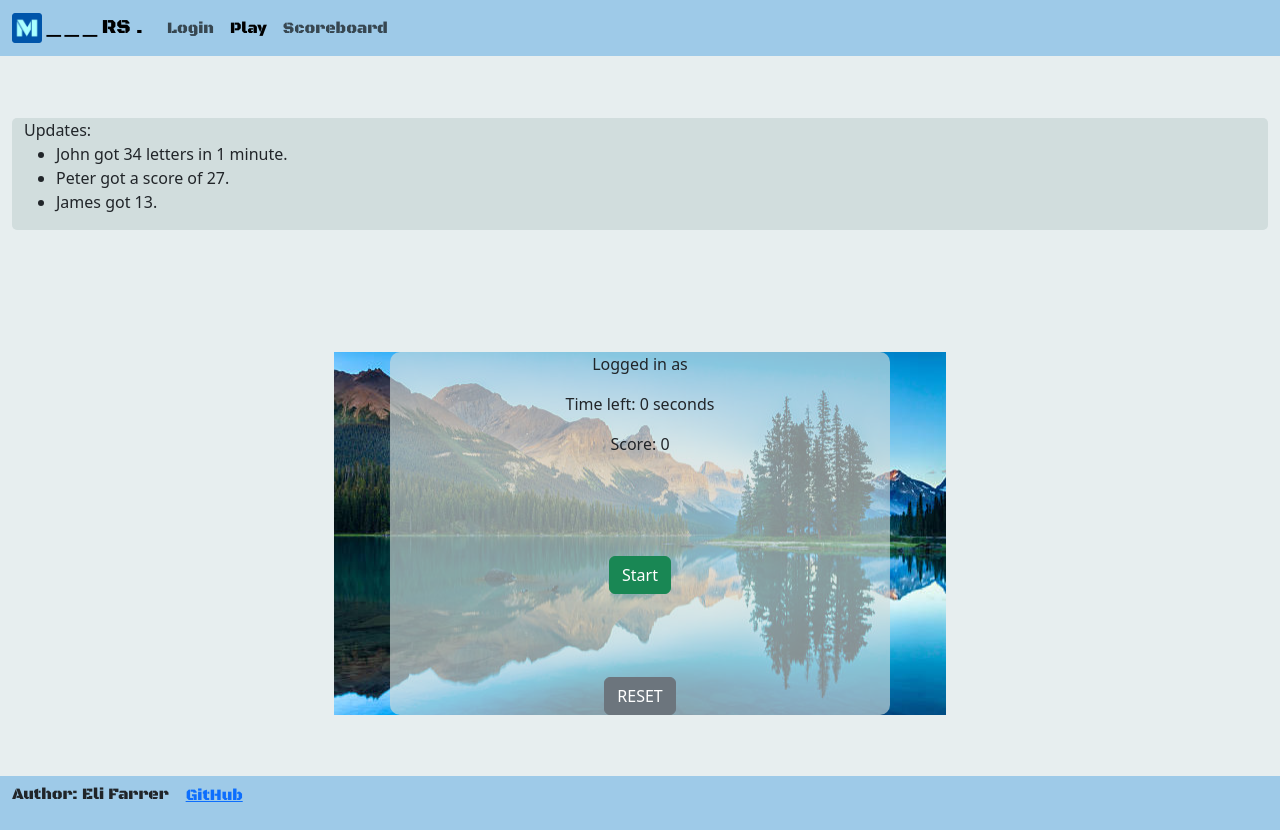
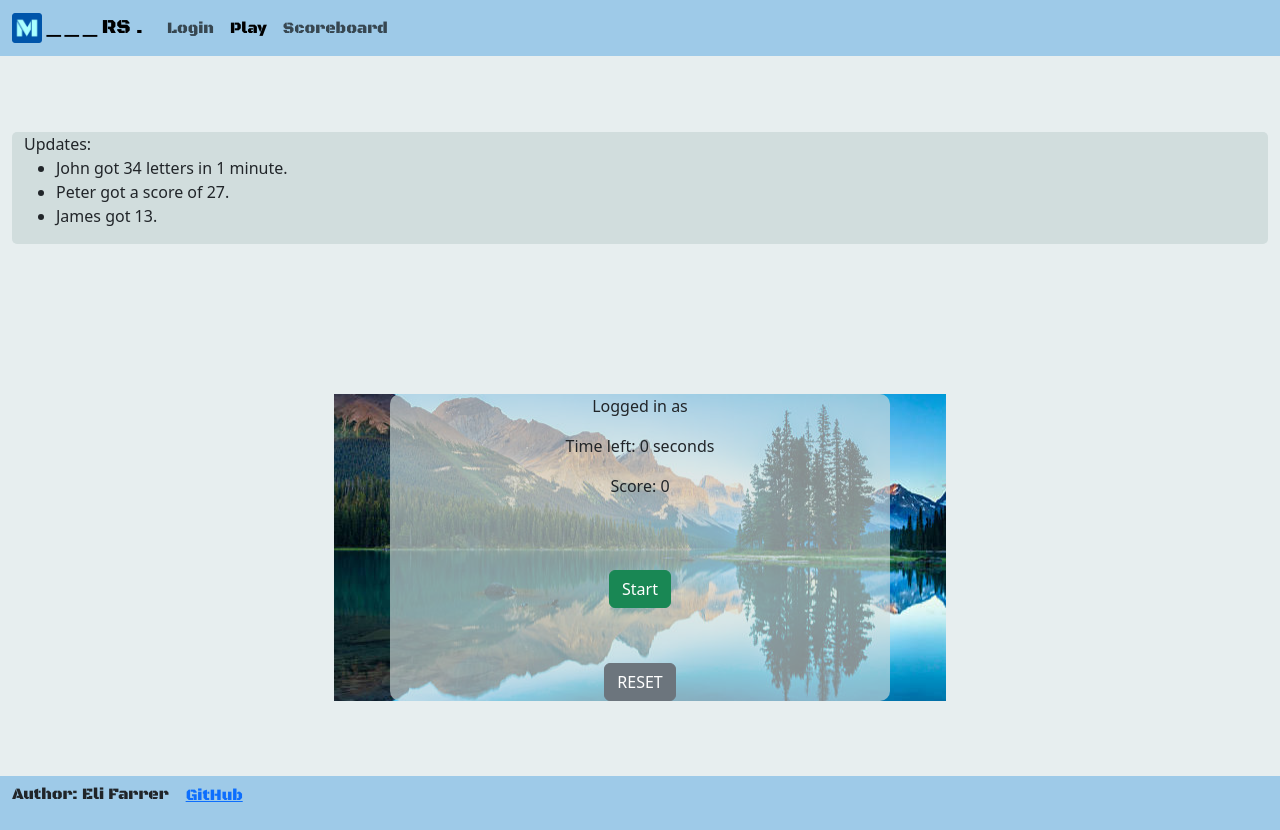
Before and after one commit to EliFarrer/startup, a React (Vite) app: page /play in a window 1280 px wide. Built offline with nearby package versions, Linux system fonts and the light colour scheme.

Commit message:
added stuff for the start button and answer box

```diff
--- a/src/play/play.css
+++ b/src/play/play.css
@@ -15,9 +15,13 @@
 }
 
 .start-button {
-    margin: 5.2em;
+    margin: 3.45em;
 }
 
 .userInput {
     letter-spacing: .2rem;
 }
+
+.answerBox {
+    border-radius: 1em;
+}
```
